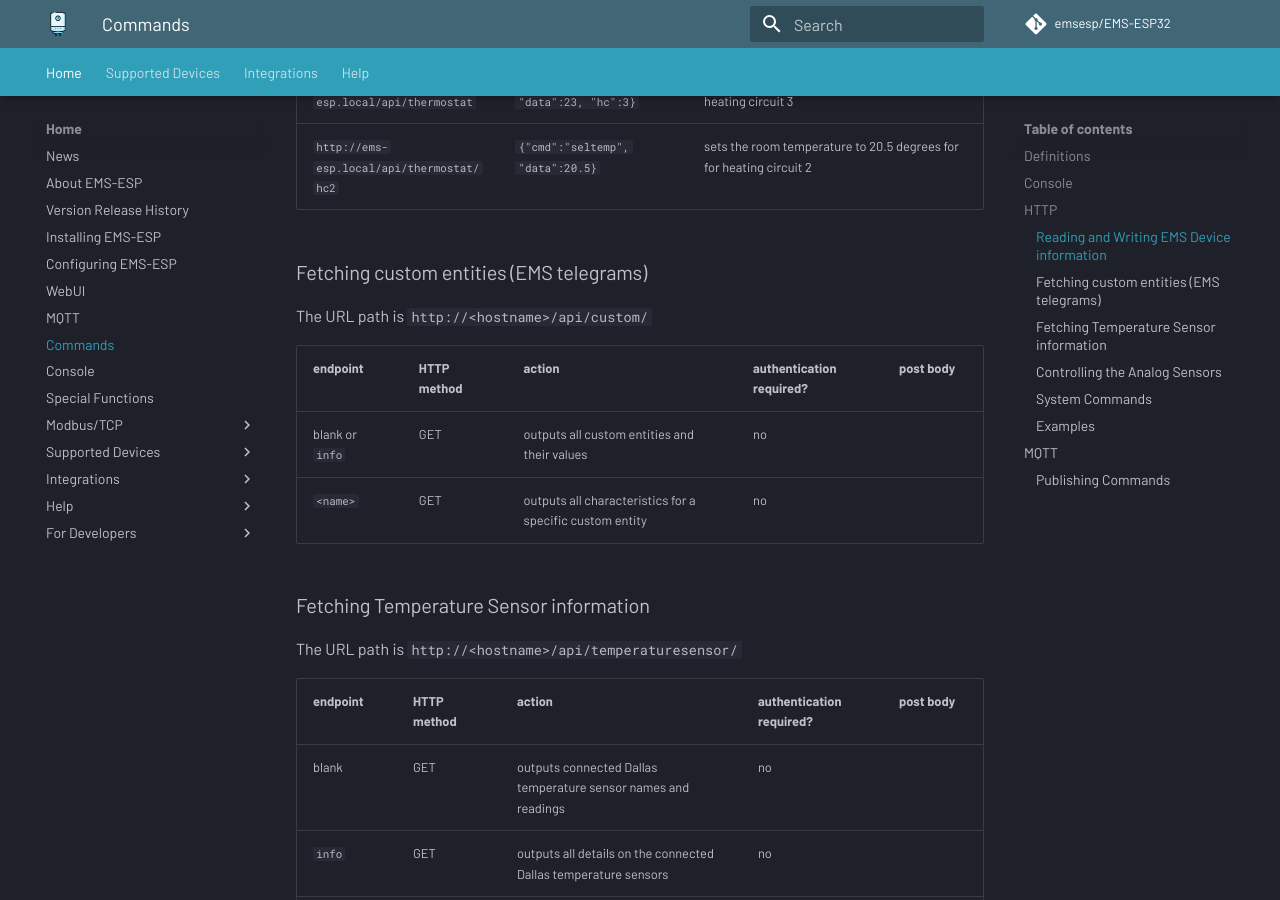
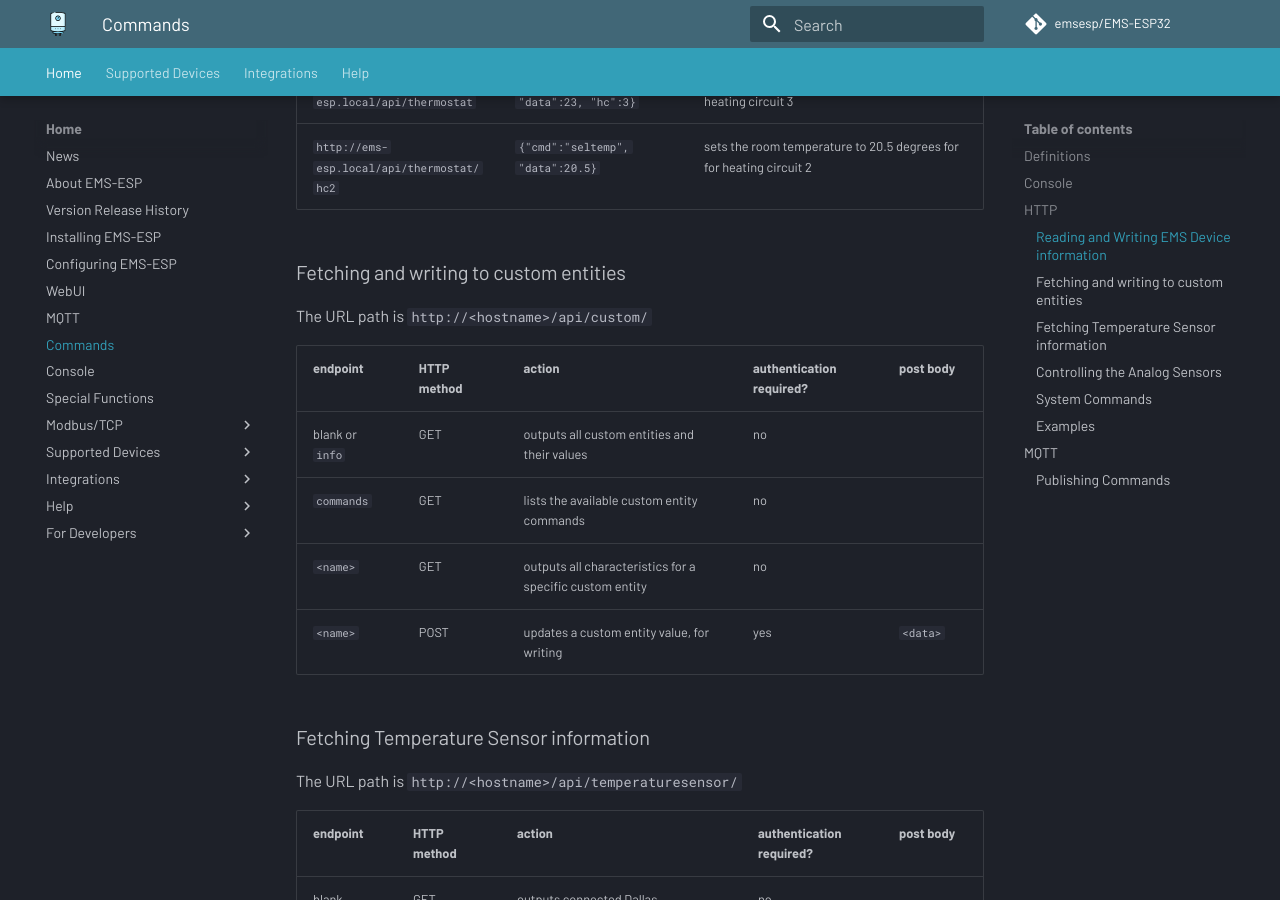
Before and after one commit to emsesp/docs, an MkDocs documentation site: the page built from docs/Commands.md, in a window 1280 px wide and 900 px high, scrolled down 2661 px. Built offline with MkDocs 1.6.1 and Material for MkDocs 9.7.7, drawn with Linux system fonts in a browser that asks for light colours; comment, search, counter and statistics services are not loaded.

Commit message:
update custom command

```diff
--- a/docs/Commands.md
+++ b/docs/Commands.md
@@ -80,7 +80,7 @@ Examples:
 | `http://ems-esp.local/api/thermostat` | `{"cmd":"seltemp", "data":23, "hc":3}` | sets the room temperature to 23 degrees for for heating circuit 3 |
 | `http://ems-esp.local/api/thermostat/hc2` | `{"cmd":"seltemp", "data":20.5}` | sets the room temperature to 20.5 degrees for for heating circuit 2 |
 
-### Fetching custom entities (EMS telegrams)
+### Fetching and writing to custom entities
 
 The URL path is `http://<hostname>/api/custom/`
 
@@ -88,7 +88,9 @@ The URL path is `http://<hostname>/api/custom/`
 | endpoint | HTTP method | action | authentication required? | post body |
 | - | - | - | - | - |
 | blank or `info`| GET | outputs all custom entities and their values | no | |
+| `commands` | GET | lists the available custom entity commands | no | |
 | `<name>` | GET | outputs all characteristics for a specific custom entity | no | |
+| `<name>` | POST | updates a custom entity value, for writing | yes | `<data>` |
 
 ### Fetching Temperature Sensor information
 
```
